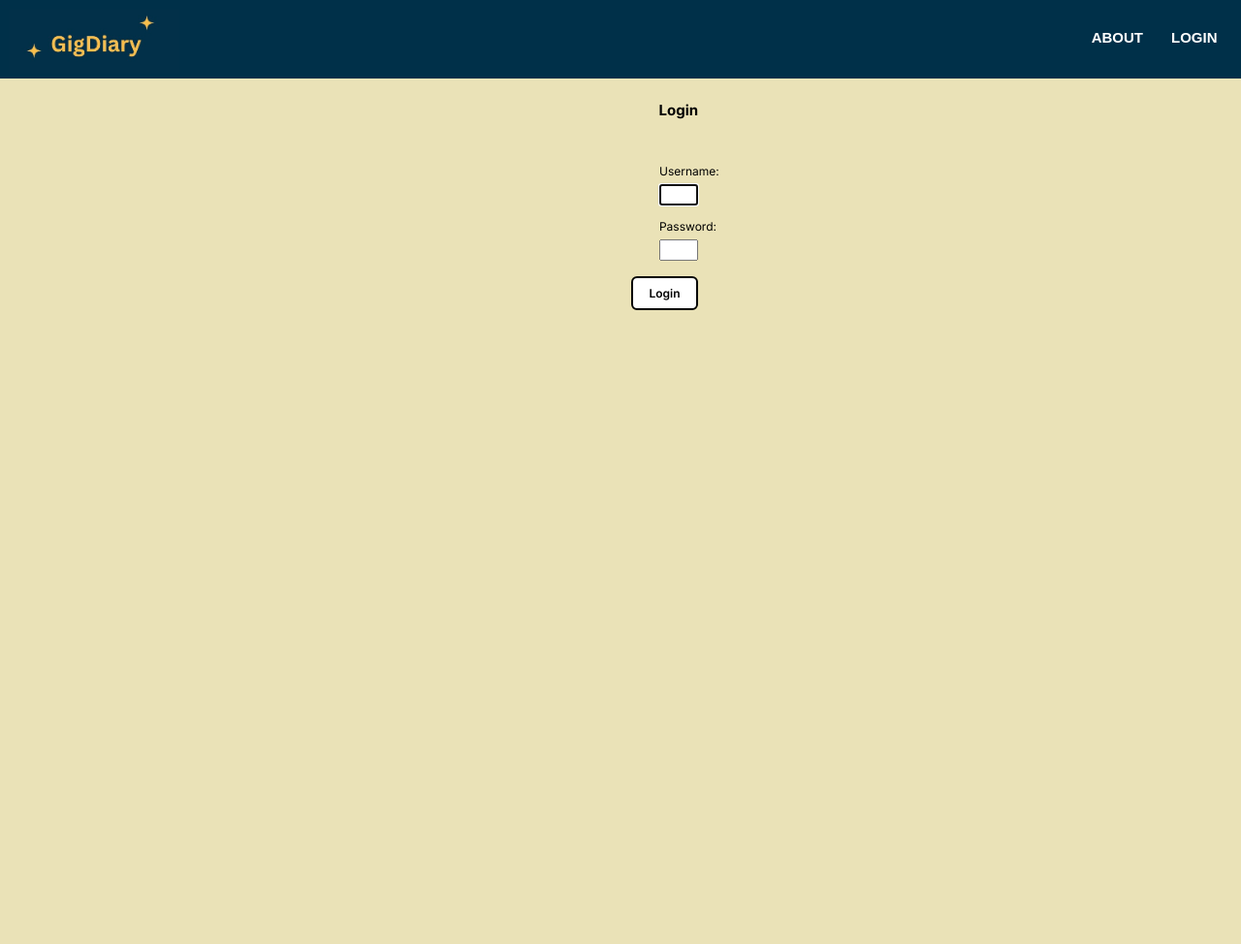
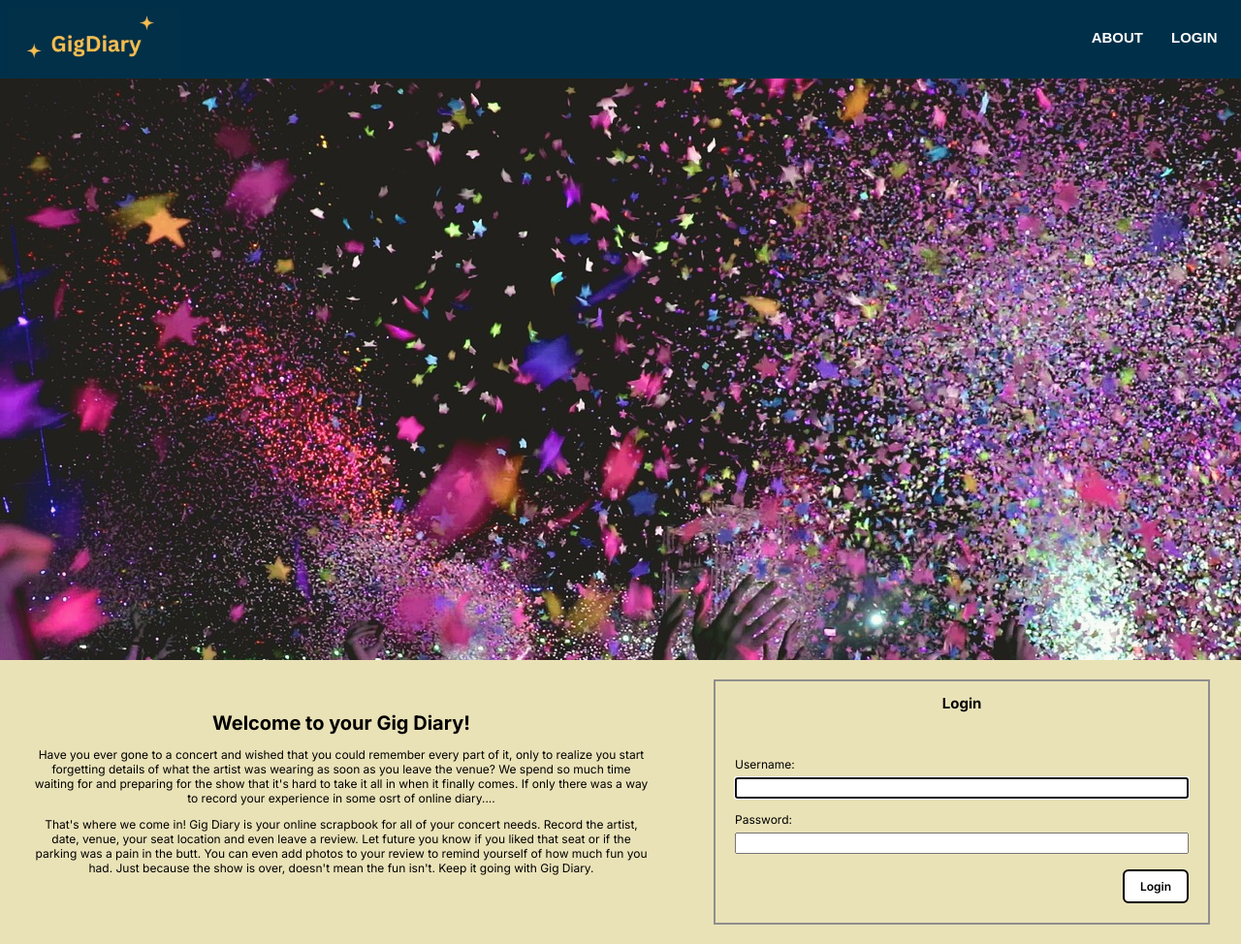
Before and after one commit to celisawalker/concert-logger-app-project, a Django app: page / in a window 1280 px wide. Shown: the whole page at 97% size. Before the commit the page ends 320 px from the top, so only its background shows below. Run offline with Django 5.2, Linux system fonts and the light colour scheme.

Commit message:
updated homepage

```diff
--- a/concertlogger/main_app/static/css/form.css
+++ b/concertlogger/main_app/static/css/form.css
@@ -5,7 +5,7 @@
 .form-container {
     display: flex;
     flex-direction: column;
-    border: 1px solid black;
+    border: 2px dotted rgb(144, 142, 142);
     border-radius: 5px;
     padding: 20px;
     width: 100%;
@@ -39,10 +39,6 @@
     font-size: 12px;
   }
 
-  input, select{
-    border-radius: 7px;
-  }
-
   td > textarea {
     height: calc(4 * 1.8rem + 8px);
     font-family: inherit;
--- a/concertlogger/main_app/static/css/home.css
+++ b/concertlogger/main_app/static/css/home.css
@@ -4,12 +4,15 @@ main {
     justify-content: center;
     flex-wrap: wrap;
     height: 100%;
+    margin-bottom: 20px;
+
   }
 
   main > section {
     width: 100%;
-    padding: 10px 8px;
     display: flex;
+    border: 2px solid rgb(144, 142, 142);
+    margin-top: 20px;
     align-items: center;
     justify-content: center;
     flex-direction: column;
@@ -18,6 +21,7 @@ main {
   .login {
     display: flex;
     flex-direction: column;
+
     justify-content: center;
     align-items: center;
     width: 80%;
@@ -51,6 +55,22 @@ main {
     margin-top: 16px;
   }
 
+  .hero{
+    margin-top: 0;
+    background-image: url("../images/concert-confetti.jpg");
+    height: 75vh;
+    width: 100vw;
+    /* display: flex;
+    flex-direction: column; */
+    opacity: .9;
+    color: white;
+  }
+
+  .hero-blurb{
+    text-align: center;
+    width: 50%;
+  }
+
   @media only screen and (min-width: 768px) {
     main {
       justify-content: space-around;
@@ -67,5 +87,4 @@ main {
       box-shadow: var(--card-box-shadow);
       width: 100%;
     }
-
   }
--- a/concertlogger/main_app/templates/concerts/index.html
+++ b/concertlogger/main_app/templates/concerts/index.html
@@ -32,7 +32,7 @@
 <section class="artist-container">
     <div class="artist-blurb">
         <h3>Your Top 5 Artists</h3>
-        <p>Do the top five tracks from your fave artists make <em>your</em> top five?</p>
+        <p>Your top five artists' current top songs are listed below. Do the top five tracks from your fave artists make <em>your</em> top five?</p>
     </div>
     <div class="artist-card">
         {% for artist in artists %}
--- a/concertlogger/main_app/templates/home.html
+++ b/concertlogger/main_app/templates/home.html
@@ -7,13 +7,22 @@
 
 {% block content %}
 
-<section class="logo-container">
+<div class="hero"></div>
 
-</section>
+<div class="hero-blurb">
+    <h1>Welcome to your Gig Diary!</h1>
+    <p>
+        Have you ever gone to a concert and wished that you could remember every part of it, only to realize you start forgetting details of what the artist was wearing as soon as you leave the venue?
+        We spend so much time waiting for and preparing for the show that it's hard to take it all in when it finally comes. If only there was a way to record your experience in some osrt of online diary....
+    </p>
+    <p>
+        That's where we come in! Gig Diary is your online scrapbook for all of your concert needs. Record the artist, date, venue, your seat location and even leave a review. Let future you know if you liked that seat
+        or if the parking was a pain in the butt. You can even add photos to your review to remind yourself of how much fun you had. Just because the show is over, doesn't mean the fun isn't. Keep it going with Gig Diary.
+    </p>
+</div>
 
 {% if not user.is_authenticated %}
 <section>
-
     <h1>Login</h1>
     <form action="{% url 'home' %}" method="post" class="login">
         {% csrf_token %}
```
Also changed, not shown: concertlogger/main_app/static/css/base.css (+0 -10 lines), concertlogger/main_app/static/images/gig_diary_logo.png (added).
